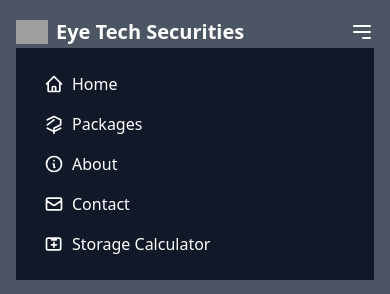
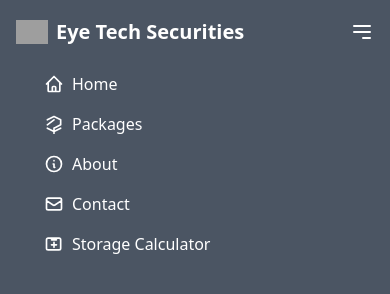
Before and after one commit to arunb9344/Website, a plain HTML site: page index.html in a window 390 px wide. Both pictures are taken after a click on the button 362 px from the left and 32 px from the top of the page. Shown: the top 294 px of the page. Drawn offline with nearby package versions, Linux system fonts and the light colour scheme; grey boxes are pictures that could not be loaded.

Commit message:
Mobile gray red

```diff
--- a/index.html
+++ b/index.html
@@ -81,7 +81,7 @@
                 </button>
             </div>
             <!-- Mobile Menu -->
-            <div id="mobile-menu" class="hidden md:hidden bg-gray-900 text-white p-4">
+            <div id="mobile-menu" class="hidden md:hidden bg-gray-600 text-white p-4">
                 <a href="index.html" class="flex items-center space-x-2 py-2 hover:bg-blue-600 rounded-md px-3">
                     <svg class="w-5 h-5" fill="none" stroke="currentColor" viewBox="0 0 24 24" xmlns="http://www.w3.org/2000/svg"><path stroke-linecap="round" stroke-linejoin="round" stroke-width="2" d="M3 12l2-2m0 0l7-7 7 7M5 10v10a1 1 0 001 1h3m10-11l2 2m-2-2v10a1 1 0 01-1 1h-3m-6 0a1 1 0 001-1v-4a1 1 0 011-1h2a1 1 0 011 1v4a1 1 0 001 1m-6 0h6"></path></svg>
                     <span>Home</span>
```
